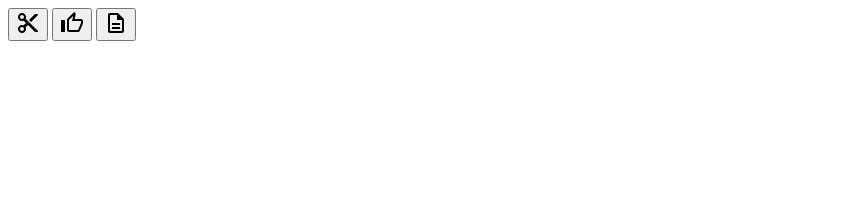
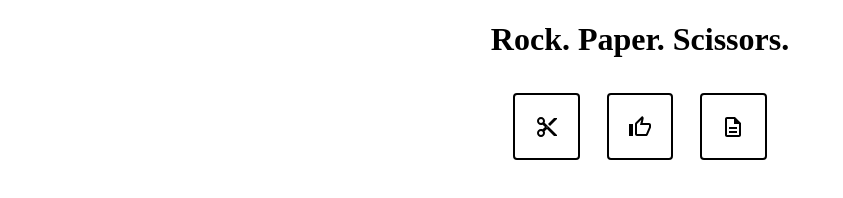
Before and after one commit to martenmatrix/rock-paper-scissor, a plain HTML site: page index.html in a window 1280 px wide. Shown: the whole page, without its empty margins (0-843 px from the left). Drawn offline with Linux system fonts and the light colour scheme.

Commit message:
Added CSS to the page

```diff
--- /dev/null
+++ b/css/style.css
@@ -0,0 +1,37 @@
+h1 {
+    text-align: center;
+}
+
+#user-buttons {
+    display: flex;
+    justify-content: center;
+}
+
+.user-btn {
+    background-color: white;
+
+    border: solid black 2px;
+    border-radius: 4px;
+
+    width: 5em;
+    height: 5em;
+    margin: 1em;
+
+    transition-duration: 0.2s;
+    transition-property: background-color, transform;
+}
+
+.user-btn:hover {
+    background-color: rgba(128, 128, 128, 0.26);
+}
+
+.user-btn:active {
+    transform: translateY(5px);
+}
+
+
+.user-btn img {
+    vertical-align: middle;
+    margin-left: auto;
+    margin-right: auto;
+}
--- a/index.html
+++ b/index.html
@@ -2,9 +2,11 @@
 <html lang="en">
     <head>
         <script type="text/javascript" src="js/code.js"></script>
+        <link rel="stylesheet" href="css/style.css"></script>
     </head>
 
     <body>
+        <h1>Rock. Paper. Scissors.</h1>
         <div id="user-buttons">
             <button id="user-scissors" class="user-btn"><img src="img/scissors.svg"></img></button>
             <button id="user-rock" class="user-btn"><img src="img/rock.svg"></img></button>
```
